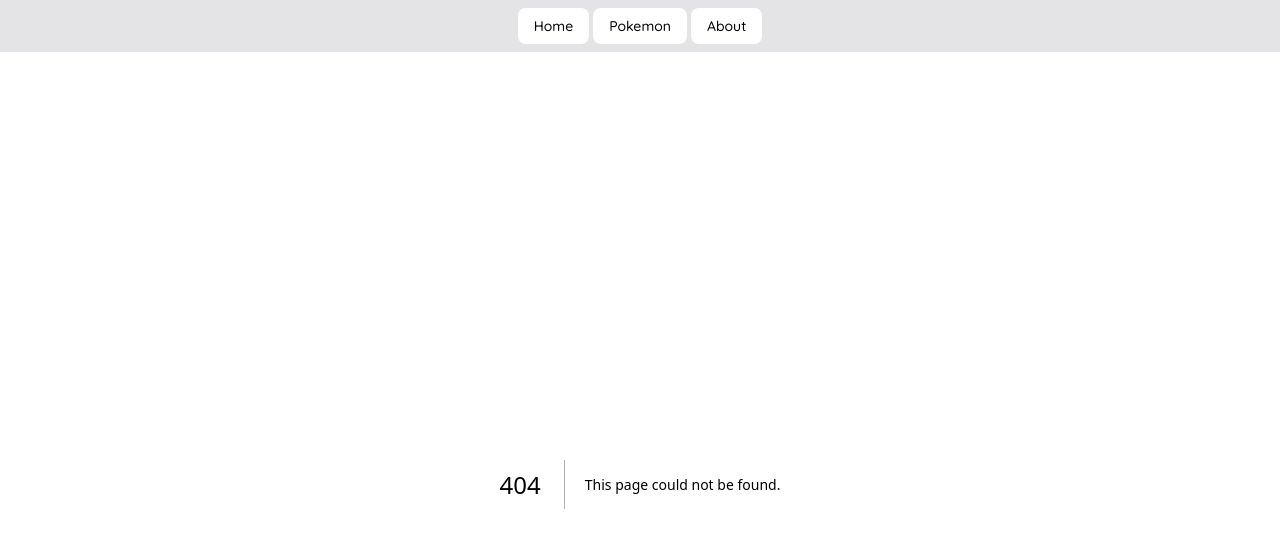
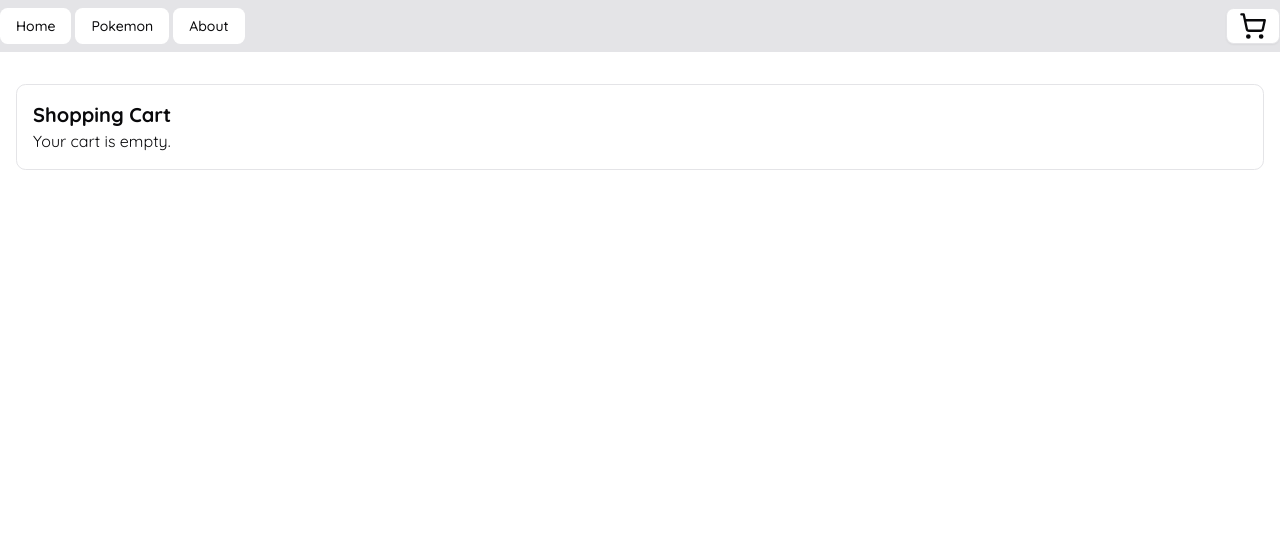
Before and after one commit to Robert-Lexicon/lektion-shop, a Next.js app: page /cart in a window 1280 px wide. Before the commit this address had no page. Shown: the top 548 px of the page. Built offline with nearby package versions, Linux system fonts and the light colour scheme.

Commit message:
added shopping cart base functionality

```diff
--- a/app/actions.ts
+++ b/app/actions.ts
@@ -26,7 +26,6 @@ export const fetchProductsByCategory = async (
   let res;
   if (!category || category === "All") {
     res = await fetch(`https://fakestoreapi.com/products/?sort=${sort}`);
-    console.log(res);
   } else {
     res = await fetch(
       `https://fakestoreapi.com/products/category/${category}?sort=${sort}`
--- /dev/null
+++ b/app/cart/page.tsx
@@ -0,0 +1,10 @@
+import Cart from "@/components/products/cart";
+
+//TODO: make interface for searchParams
+export default async function CartPage() {
+  return (
+    <main className="space-y-4 container mx-auto">
+      <Cart />
+    </main>
+  );
+}
--- a/app/layout.tsx
+++ b/app/layout.tsx
@@ -2,6 +2,9 @@ import type { Metadata } from "next";
 import { Geist, Geist_Mono, Quicksand } from "next/font/google";
 import "./globals.css";
 import NavMain from "@/components/navigation/nav-main";
+import CartProvider from "@/providers/cart-provider";
+import { Toaster } from "@/components/ui/sonner";
+import CartButton from "@/components/products/cart-button";
 
 const quicksand = Quicksand({
   variable: "--font-quicksand",
@@ -33,10 +36,16 @@ export default function RootLayout({
       <body
         className={`${geistSans.variable} ${geistMono.variable} ${quicksand.variable}`}
       >
-        <div className="flex justify-center bg-zinc-200 py-2">
-          <NavMain />
-        </div>
-        <div className="my-8 mx-4 ">{children}</div>
+        <CartProvider>
+          <header className="bg-zinc-200 py-2">
+            <div className="container flex justify-between space-x-1 mx-auto">
+              <NavMain />
+              <CartButton />
+            </div>
+          </header>
+          <div className="my-8 mx-4 ">{children}</div>
+          <Toaster />
+        </CartProvider>
       </body>
     </html>
   );
--- /dev/null
+++ b/components/products/addtocart-button.tsx
@@ -0,0 +1,23 @@
+"use client";
+
+import { useCart } from "@/providers/cart-provider";
+import { Button } from "../ui/button";
+import { Product } from "@/lib/interfaces";
+import { toast } from "sonner";
+
+export default function AddToCartButton({ product }: { product: Product }) {
+  const { addToCart } = useCart();
+
+  const handleClick = (product: Product) => {
+    addToCart(product);
+    toast.success(`${product.title} added to cart`);
+  };
+  return (
+    <Button
+      className="hover:cursor-pointer"
+      onClick={() => handleClick(product)}
+    >
+      Add to cart
+    </Button>
+  );
+}
--- /dev/null
+++ b/components/products/cart-button.tsx
@@ -0,0 +1,23 @@
+"use client";
+import { ShoppingCart } from "lucide-react";
+import { buttonVariants } from "../ui/button";
+import { useCart } from "@/providers/cart-provider";
+import Link from "next/link";
+
+export default function CartButton() {
+  const { cartCount } = useCart();
+  return (
+    <Link
+      href={"/cart"}
+      className={`${buttonVariants({ variant: "outline" })} relative`}
+    >
+      <span className="sr-only">Cart Items</span>
+      <ShoppingCart className="size-7" />
+      {cartCount > 0 && (
+        <div className="absolute inline-flex items-center justify-center size-5 text-xs font-bold text-white bg-red-500 border border-white rounded-full -top-1 -end-1 dark:border-gray-900">
+          {cartCount}
+        </div>
+      )}
+    </Link>
+  );
+}
--- /dev/null
+++ b/components/products/cart.tsx
@@ -0,0 +1,50 @@
+"use client";
+
+import { useCart } from "@/providers/cart-provider";
+import {
+  Table,
+  TableBody,
+  TableCell,
+  TableHead,
+  TableHeader,
+  TableRow,
+} from "../ui/table";
+
+export default function Cart() {
+  const { cart, cartTotal, cartCount } = useCart();
+
+  return (
+    <div className="p-4 border rounded-lg">
+      <h2 className="text-xl font-bold">Shopping Cart</h2>
+      {cart.length === 0 ? (
+        <p>Your cart is empty.</p>
+      ) : (
+        <Table>
+          <TableHeader>
+            <TableRow>
+              <TableHead className="">Product</TableHead>
+              <TableHead className="w-[100px]">Price/Item</TableHead>
+              <TableHead className="w-[100px] text-right">Quantity</TableHead>
+            </TableRow>
+          </TableHeader>
+          <TableBody>
+            {cart.map((item) => (
+              <TableRow key={item.product.id}>
+                <TableCell className="font-medium">
+                  {item.product.title}
+                </TableCell>
+                <TableCell>${item.product.price}</TableCell>
+                <TableCell className="text-right">{item.quantity}</TableCell>
+              </TableRow>
+            ))}
+            <TableRow>
+              <TableCell className="font-bold text-right">Total:</TableCell>
+              <TableCell>${cartTotal}</TableCell>
+              <TableCell className="text-right"> {cartCount}</TableCell>
+            </TableRow>
+          </TableBody>
+        </Table>
+      )}
+    </div>
+  );
+}
--- a/components/products/product-details-card.tsx
+++ b/components/products/product-details-card.tsx
@@ -3,11 +3,13 @@ import {
   Card,
   CardContent,
   CardDescription,
+  CardFooter,
   CardHeader,
   CardTitle,
 } from "../ui/card";
 import Ratings from "../ui/ratings";
 import Image from "next/image";
+import AddToCartButton from "./addtocart-button";
 
 export async function ProductDetailsCard({
   product,
@@ -44,6 +46,9 @@ export async function ProductDetailsCard({
           </p>
         </div>
       </CardContent>
+      <CardFooter className="flex justify-end">
+        <AddToCartButton product={productDetails} />
+      </CardFooter>
     </Card>
   );
 }
--- /dev/null
+++ b/providers/cart-provider.tsx
@@ -0,0 +1,79 @@
+"use client";
+
+import { Product } from "@/lib/interfaces";
+import { createContext, useContext, useState } from "react";
+
+type CartItem = {
+  product: Product;
+  quantity: number;
+};
+
+//here we state what is available in our context
+type CartContextType = {
+  cart: CartItem[];
+  addToCart: (product: Product) => void;
+  cartTotal: number;
+  cartCount: number;
+};
+
+//create the context with undefined as initial state (since it is empty from start)
+export const CartContext = createContext<CartContextType | undefined>(
+  undefined
+);
+
+//the main CartProvider method
+export default function CartProvider({
+  children,
+}: {
+  children: React.ReactNode;
+}) {
+  //we use state to handle updates of the cart
+  const [cart, setCart] = useState<CartItem[]>([]);
+
+  //method to be used when we add a product to the cart
+  function addToCart(product: Product) {
+    setCart((prevCart) => {
+      //first check if we have an existing item with that id already
+      const existingItem = prevCart.find(
+        (item) => item.product.id === product.id
+      );
+      //if it exist up the quantity by 1
+      if (existingItem) {
+        return prevCart.map((item) =>
+          item.product.id === product.id
+            ? { ...item, quantity: item.quantity + 1 }
+            : item
+        );
+      } else {
+        //else keep the previous cart and add the new item to it
+        return [...prevCart, { product, quantity: 1 }];
+      }
+    });
+  }
+
+  //make the total amount of items in the cart available
+  const cartCount = cart.reduce((count, item) => count + item.quantity, 0);
+
+  //make the total price of the items in the cart available
+  const cartTotal = cart.reduce(
+    (total, item) => total + item.product.price * item.quantity,
+    0
+  );
+
+  //return our context to be used
+  return (
+    <CartContext.Provider value={{ cart, addToCart, cartTotal, cartCount }}>
+      {children}
+    </CartContext.Provider>
+  );
+}
+
+//make our custom hook to use the cart
+export const useCart = () => {
+  const context = useContext(CartContext);
+  //this is to see that we don't try to use the hook without having the right context for it
+  if (!context) {
+    throw new Error("useCart must be used within a CartProvider");
+  }
+  return context;
+};
```
